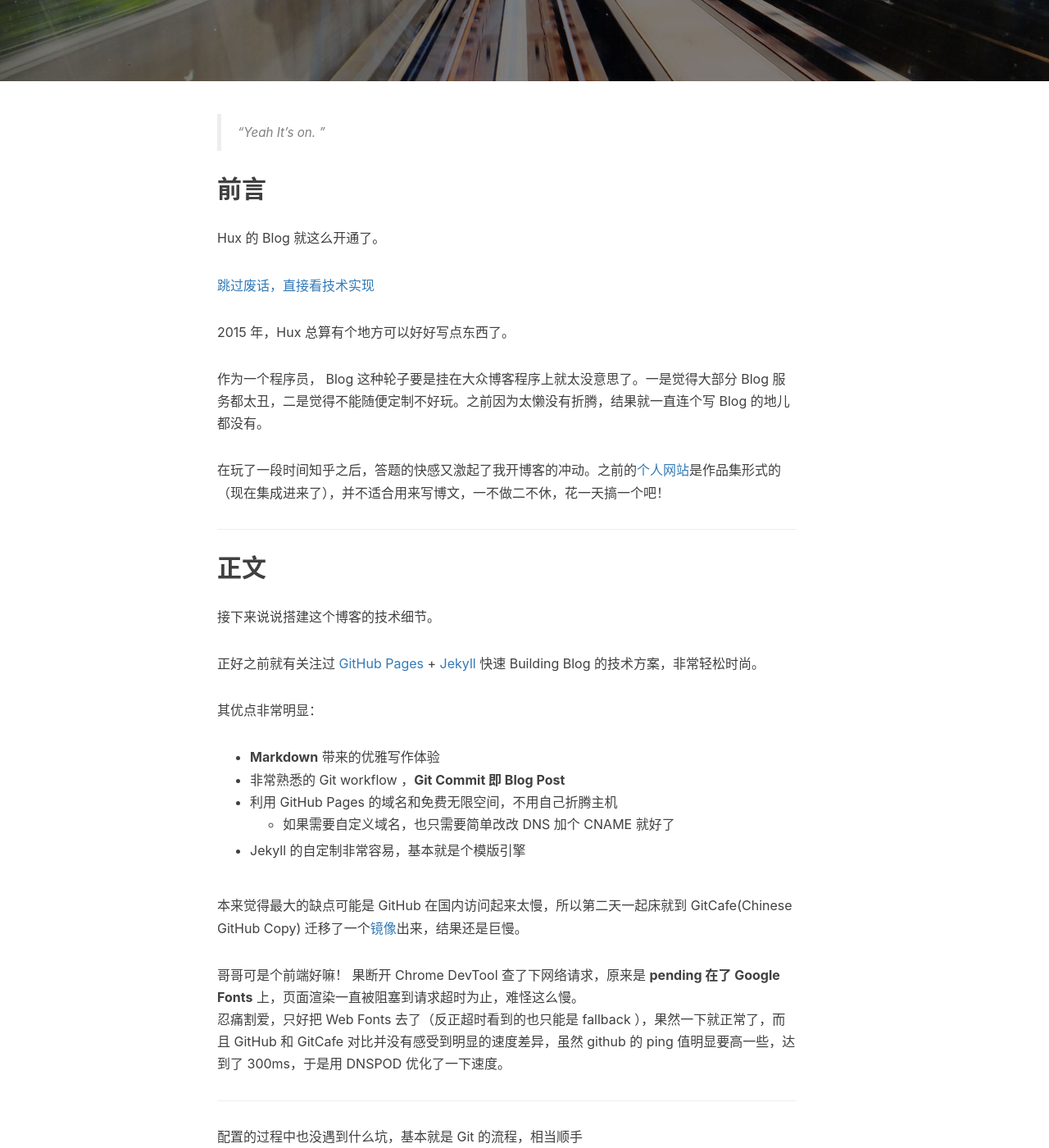
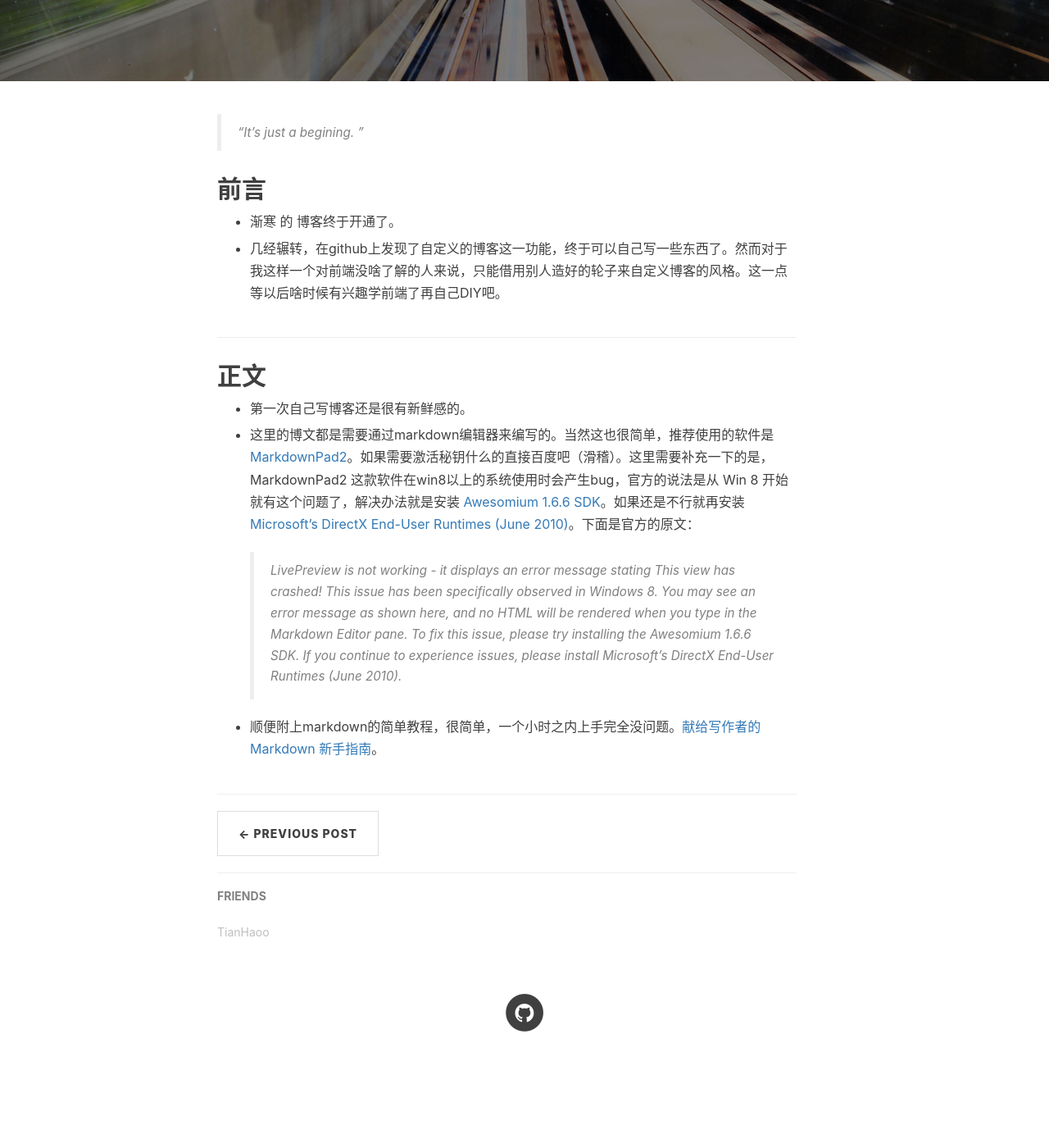
Before and after one commit to Fleschier/Fleschier.github.io, a Jekyll site: the page built from _posts/2014-01-29-hello-2015.markdown, in a window 1280 px wide and 1400 px high, scrolled down 395 px. Shown: the whole window at 82% size. Built offline with Jekyll 4.4.1, drawn with Linux system fonts in a browser that asks for light colours; nearby versions of some CDN libraries; comment, search, counter and statistics services are not loaded; after the commit the page ends 1749 px from its top, so only the background shows below that; some of the changed text lies outside the part shown.

Commit message:
first article commit

```diff
--- a/_posts/2014-01-29-hello-2015.markdown
+++ b/_posts/2014-01-29-hello-2015.markdown
@@ -1,79 +1,33 @@
 ---
 layout:     post
-title:      "Welcome to Hux Blog"
+title:      "Welcome to Fleschier Blog"
 subtitle:   " \"Hello World, Hello Blog\""
-date:       2015-01-29 12:00:00
-author:     "Hux"
+date:       2018-04-5 22:47:00
+author:     "Fleschier"
 header-img: "img/post-bg-2015.jpg"
 tags:
-    - 生活
+     生活
 ---
 
-> “Yeah It's on. ”
+> “It's just a begining. ”
 
 
 ## 前言
 
-Hux 的 Blog 就这么开通了。
+- 渐寒 的 博客终于开通了。
 
-[跳过废话，直接看技术实现 ](#build)
+- 几经辗转，在github上发现了自定义的博客这一功能，终于可以自己写一些东西了。然而对于我这样一个对前端没啥了解的人来说，只能借用别人造好的轮子来自定义博客的风格。这一点等以后啥时候有兴趣学前端了再自己DIY吧。
 
-
-
-2015 年，Hux 总算有个地方可以好好写点东西了。
-
-
-作为一个程序员， Blog 这种轮子要是挂在大众博客程序上就太没意思了。一是觉得大部分 Blog 服务都太丑，二是觉得不能随便定制不好玩。之前因为太懒没有折腾，结果就一直连个写 Blog 的地儿都没有。
-
-在玩了一段时间知乎之后，答题的快感又激起了我开博客的冲动。之前的[个人网站](http://huangxuan.me/portfolio)是作品集形式的（现在集成进来了），并不适合用来写博文，一不做二不休，花一天搞一个吧！
-
-
-<p id = "build"></p>
 ---
 
 ## 正文
 
-接下来说说搭建这个博客的技术细节。
+- 第一次自己写博客还是很有新鲜感的。
 
-正好之前就有关注过 [GitHub Pages](https://pages.github.com/) + [Jekyll](http://jekyllrb.com/) 快速 Building Blog 的技术方案，非常轻松时尚。
+- 这里的博文都是需要通过markdown编辑器来编写的。当然这也很简单，推荐使用的软件是[MarkdownPad2](http://markdownpad.com/)。如果需要激活秘钥什么的直接百度吧（滑稽）。这里需要补充一下的是，MarkdownPad2 这款软件在win8以上的系统使用时会产生bug，官方的说法是从 Win 8 开始就有这个问题了，解决办法就是安装 [Awesomium 1.6.6 SDK](http://markdownpad.com/download/awesomium_v1.6.6_sdk_win.exe)。如果还是不行就再安装 [Microsoft's DirectX End-User Runtimes (June 2010)](http://www.microsoft.com/en-us/download/details.aspx?id=8109)。下面是官方的原文：
+>  LivePreview is not working - it displays an error message stating This view has crashed!
+This issue has been specifically observed in Windows 8. You may see an error message as shown here, and no HTML will be rendered when you type in the Markdown Editor pane.
+To fix this issue, please try installing the Awesomium 1.6.6 SDK.
+If you continue to experience issues, please install Microsoft's DirectX End-User Runtimes (June 2010).
 
-其优点非常明显：
-
-* **Markdown** 带来的优雅写作体验
-* 非常熟悉的 Git workflow ，**Git Commit 即 Blog Post**
-* 利用 GitHub Pages 的域名和免费无限空间，不用自己折腾主机
-	* 如果需要自定义域名，也只需要简单改改 DNS 加个 CNAME 就好了
-* Jekyll 的自定制非常容易，基本就是个模版引擎
-
-
-本来觉得最大的缺点可能是 GitHub 在国内访问起来太慢，所以第二天一起床就到 GitCafe(Chinese GitHub Copy) 迁移了一个[镜像](http://huxpro.gitcafe.io)出来，结果还是巨慢。
-
-哥哥可是个前端好嘛！ 果断开 Chrome DevTool 查了下网络请求，原来是 **pending 在了 Google Fonts** 上，页面渲染一直被阻塞到请求超时为止，难怪这么慢。
-忍痛割爱，只好把 Web Fonts 去了（反正超时看到的也只能是 fallback ），果然一下就正常了，而且 GitHub 和 GitCafe 对比并没有感受到明显的速度差异，虽然 github 的 ping 值明显要高一些，达到了 300ms，于是用 DNSPOD 优化了一下速度。
-
-
-
----
-
-配置的过程中也没遇到什么坑，基本就是 Git 的流程，相当顺手
-
-大的 Jekyll 主题上直接 fork 了 Clean Blog（这个主题也相当有名，就不多赘述了。唯一的缺点大概就是没有标签支持，于是我给它补上了。）
-
-本地调试环境需要 `gem install jekyll`，结果 rubygem 的源居然被墙了……后来手动改成了我大淘宝的镜像源才成功
-
-Theme 的 CSS 是基于 Bootstrap 定制的，看得不爽的地方直接在 Less 里改就好了（平时更习惯 SCSS 些），**不过其实我一直觉得 Bootstrap 在移动端的体验做得相当一般，比我在淘宝参与的团队 CSS 框架差多了……**所以为了体验，也补了不少 CSS 进去
-
-最后就进入了耗时反而最长的**做图、写字**阶段，也算是进入了**写博客**的正轨，因为是类似 Hack Day 的方式去搭这个站的，所以折腾折腾着大半夜就过去了。
-
-第二天考虑中文字体的渲染，fork 了 [Type is Beautiful](http://www.typeisbeautiful.com/) 的 `font` CSS，调整了字号，适配了 Win 的渣渲染，中英文混排效果好多了。
-
-
-## 后记
-
-回顾这个博客的诞生，纯粹是出于个人兴趣。在知乎相关问题上回答并获得一定的 star 后，我决定把这个博客主题当作一个小小的开源项目来维护。
-
-在经历 v1.0 - v1.5 的蜕变后，这个博客主题愈发完整，不但增加了诸多 UI 层的优化（opinionated）；在代码层面，更加丰富的配置项也使得这个主题拥有了更好的灵活性与可拓展性。而作为一个开源项目，我也积极的为其完善文档与解决 issue。
-
-如果你恰好逛到了这里，希望你也能喜欢这个博客主题。
-
-—— Hux 后记于 2015.10
+- 顺便附上markdown的简单教程，很简单，一个小时之内上手完全没问题。[献给写作者的 Markdown 新手指南](https://www.jianshu.com/p/q81RER)。
```
